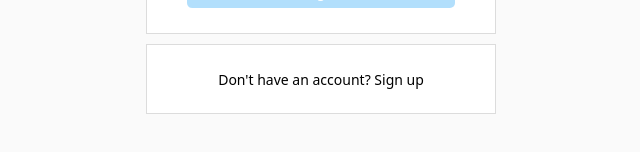
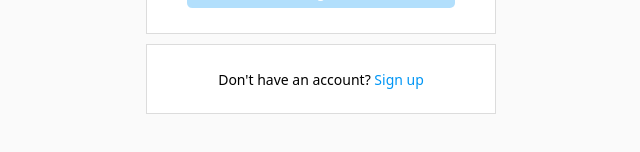
Before and after one commit to dont-hurry/instagram-clone, a React (Create React App) app: page /accounts/login in a window 1280 px wide. Shown: the part 464-616 px from the top of the page, without its empty margins (319-959 px from the left). Built offline with nearby package versions, Linux system fonts and the light colour scheme.

Commit message:
Add routing and styles

```diff
--- a/src/pages/base.module.css
+++ b/src/pages/base.module.css
@@ -16,3 +16,8 @@
 .textSmall {
   font-size: 14px;
 }
+
+.link {
+  color: rgb(0, 150, 245);
+  text-decoration: none;
+}
--- a/src/pages/log-in.js
+++ b/src/pages/log-in.js
@@ -1,4 +1,6 @@
 import { useState, useEffect } from "react";
+import { Link } from "react-router-dom";
+import * as ROUTES from "../constants/routes";
 import BorderedWrapper from "../components/ui/BorderedWrapper";
 import Input from "../components/ui/Input";
 import Button from "../components/ui/Button";
@@ -44,7 +46,10 @@
 
         <BorderedWrapper>
           <span className={styles.textSmall}>
-            Don't have an account? Sign up
+            Don't have an account?{" "}
+            <Link to={ROUTES.SIGN_UP} className={styles.link}>
+              Sign up
+            </Link>
           </span>
         </BorderedWrapper>
       </div>
--- a/src/pages/sign-up.js
+++ b/src/pages/sign-up.js
@@ -1,4 +1,6 @@
 import { useState, useEffect } from "react";
+import { Link } from "react-router-dom";
+import * as ROUTES from "../constants/routes";
 import BorderedWrapper from "../components/ui/BorderedWrapper";
 import Input from "../components/ui/Input";
 import Button from "../components/ui/Button";
@@ -60,7 +62,12 @@
         </BorderedWrapper>
 
         <BorderedWrapper>
-          <span className={styles.textSmall}>Have an account? Log in</span>
+          <span className={styles.textSmall}>
+            Have an account?{" "}
+            <Link to={ROUTES.LOG_IN} className={styles.link}>
+              Log in
+            </Link>
+          </span>
         </BorderedWrapper>
       </div>
     </div>
```
